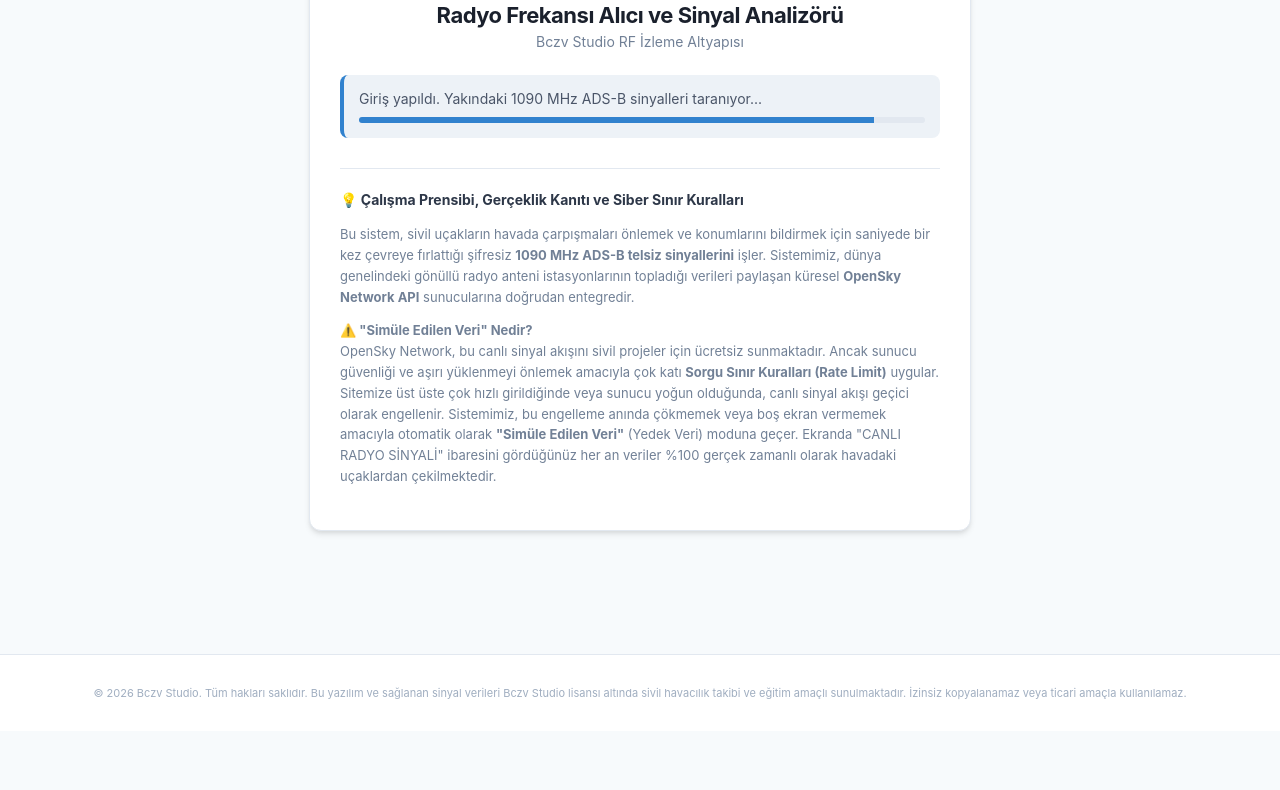
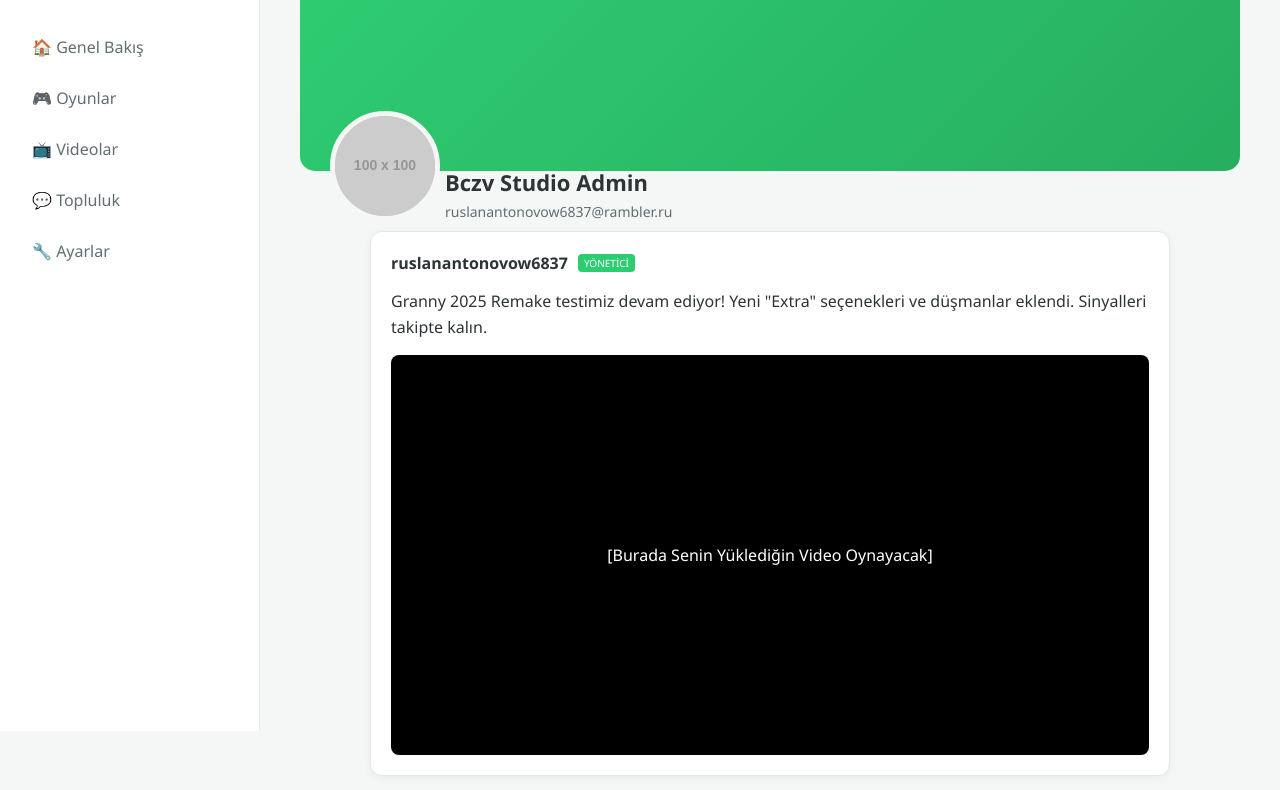
Before and after one commit to saksukadev34/saksukadev34.github.io, a plain HTML site: page index.html in a window 1280 px wide. Shown: the part 69-859 px from the top of the page. Before the commit the page ends 800 px from the top, so only its background shows below. Drawn offline with Linux system fonts and the light colour scheme; placeholder pictures from the web are drawn by us.

Commit message:
Update index.html

```diff
--- a/index.html
+++ b/index.html
@@ -3,280 +3,227 @@
 <head>
     <meta charset="UTF-8">
     <meta name="viewport" content="width=device-width, initial-scale=1.0">
-    <title>Bczv Studio | Canlı Sinyal Analiz Sistemi</title>
+    <title>GameAir | Future of Gaming</title>
     <style>
-        /* Modern ve Klasik Beyaz Tema Ayarları */
+        :root {
+            --bg-color: #f4f7f6;
+            --sidebar-color: #ffffff;
+            --card-color: #ffffff;
+            --accent-color: #2ecc71; /* GameAir Yeşili */
+            --text-main: #2d3436;
+            --text-sub: #636e72;
+        }
+
         body {
             margin: 0;
-            padding: 0;
-            color: #2D3748;
-            font-family: -apple-system, BlinkMacSystemFont, "Segoe UI", Roboto, Helvetica, Arial, sans-serif;
-            background-color: #F7FAFC;
+            font-family: 'Segoe UI', Tahoma, Geneva, Verdana, sans-serif;
+            background-color: var(--bg-color);
+            color: var(--text-main);
             display: flex;
-            flex-direction: column;
-            align-items: center;
-            min-height: 100vh;
         }
 
-        /* Ana Panel */
-        .container {
-            background-color: #FFFFFF;
-            border: 1px solid #E2E8F0;
-            border-radius: 12px;
-            padding: 30px;
-            margin: 40px auto 20px auto;
-            max-width: 90%;
-            width: 600px;
-            box-shadow: 0 4px 6px -1px rgba(0, 0, 0, 0.1), 0 2px 4px -1px rgba(0, 0, 0, 0.06);
+        /* Sol Menü (Sidebar) */
+        nav {
+            width: 260px;
+            height: 100vh;
+            background-color: var(--sidebar-color);
+            border-right: 1px solid #e1e8ed;
+            position: fixed;
+            padding: 20px;
+            box-sizing: border-box;
         }
 
-        h1 {
-            color: #1A202C;
-            font-size: 22px;
-            font-weight: 700;
-            margin-top: 0;
-            text-align: center;
-            letter-spacing: -0.5px;
+        .logo {
+            font-size: 24px;
+            font-weight: bold;
+            color: var(--accent-color);
+            margin-bottom: 40px;
+            display: flex;
+            align-items: center;
         }
 
-        .subtitle {
-            text-align: center;
-            color: #718096;
-            font-size: 14px;
-            margin-top: -10px;
-            margin-bottom: 25px;
+        .menu-item {
+            padding: 12px;
+            margin-bottom: 5px;
+            border-radius: 8px;
+            cursor: pointer;
+            transition: 0.3s;
+            color: var(--text-sub);
+            font-weight: 500;
         }
 
-        /* Otomatik Tarama ve Yükleme Alanı */
-        .status-box {
-            background-color: #EDF2F7;
-            border-radius: 8px;
-            padding: 15px;
-            margin-bottom: 20px;
-            font-size: 14px;
-            color: #4A5568;
-            border-left: 4px solid #3182CE;
+        .menu-item:hover {
+            background-color: #f0f2f5;
+            color: var(--accent-color);
         }
 
-        /* Yükleme Çubuğu Animasyonu */
-        .progress-bar-container {
+        /* Ana İçerik Alanı */
+        main {
+            margin-left: 260px;
+            width: calc(100% - 260px);
+            padding: 40px;
+            box-sizing: border-box;
+        }
+
+        /* Üst Banner (Senin Profilin) */
+        .profile-banner {
             width: 100%;
-            background-color: #E2E8F0;
-            height: 6px;
-            border-radius: 3px;
-            margin-top: 10px;
+            height: 200px;
+            background: linear-gradient(135deg, #2ecc71, #27ae60);
+            border-radius: 15px;
+            position: relative;
+            margin-bottom: 60px;
+        }
+
+        .profile-pic {
+            width: 100px;
+            height: 100px;
+            border-radius: 50%;
+            border: 5px solid var(--bg-color);
+            background-color: #ccc;
+            position: absolute;
+            bottom: -50px;
+            left: 30px;
             overflow: hidden;
         }
 
-        .progress-bar {
-            width: 0%;
-            height: 100%;
-            background-color: #3182CE;
-            transition: width 5.5s linear;
+        .profile-info {
+            position: absolute;
+            bottom: -55px;
+            left: 145px;
         }
 
-        /* Canlı Sinyal Sonuçları Kartları */
-        .signals-list {
-            margin-top: 20px;
+        .profile-info h2 { margin: 0; font-size: 22px; }
+        .profile-info p { margin: 5px 0; color: var(--text-sub); font-size: 14px; }
+
+        /* İçerik Kartları */
+        .feed-container {
+            max-width: 800px;
+            margin: 0 auto;
         }
 
-        .signal-card {
-            background-color: #FFFFFF;
-            border: 1px solid #E2E8F0;
-            border-radius: 8px;
-            padding: 15px;
-            margin-bottom: 12px;
-            display: flex;
-            justify-content: space-between;
-            align-items: center;
-            box-shadow: 0 1px 3px rgba(0,0,0,0.05);
-            animation: fadeIn 0.5s ease-in-out;
+        .post-card {
+            background: var(--card-color);
+            border: 1px solid #e1e8ed;
+            border-radius: 12px;
+            padding: 20px;
+            margin-bottom: 25px;
+            box-shadow: 0 2px 10px rgba(0,0,0,0.05);
         }
 
-        .signal-info h3 {
-            margin: 0 0 5px 0;
-            color: #2B6CB0;
-            font-size: 16px;
+        .post-header {
+            display: flex;
+            align-items: center;
+            margin-bottom: 15px;
         }
 
-        .signal-info p {
-            margin: 0;
-            color: #4A5568;
-            font-size: 13px;
+        .admin-badge {
+            background: var(--accent-color);
+            color: white;
+            font-size: 10px;
+            padding: 2px 6px;
+            border-radius: 4px;
+            margin-left: 10px;
         }
 
-        .signal-meta {
-            text-align: right;
-            font-size: 13px;
-            color: #718096;
+        .post-content { line-height: 1.6; }
+
+        .video-placeholder {
+            width: 100%;
+            height: 400px;
+            background-color: #000;
+            border-radius: 8px;
+            margin-top: 15px;
+            display: flex;
+            align-items: center;
+            justify-content: center;
+            color: white;
         }
 
-        .badge {
-            background-color: #C6F6D5;
-            color: #22543D;
-            padding: 3px 8px;
-            border-radius: 9999px;
-            font-size: 11px;
-            font-weight: bold;
+        /* Admin Panel Butonu (Sadece sana gözükecek mantığı) */
+        .admin-only {
+            display: none; /* Şimdilik gizli, girişte açılacak */
+            background: #fdf2f2;
+            padding: 10px;
+            border-radius: 8px;
+            margin-bottom: 20px;
+            border: 1px dashed #e74c3c;
         }
 
-        /* Bilimsel Açıklama ve Gerçeklik Kanıtı */
-        .proof-section {
-            border-top: 1px solid #E2E8F0;
-            margin-top: 30px;
-            padding-top: 20px;
-            font-size: 13px;
-            color: #718096;
-            line-height: 1.6;
-        }
-
-        .proof-section h4 {
-            color: #2D3748;
-            margin-top: 0;
-            margin-bottom: 10px;
-            font-size: 14px;
-        }
-
-        /* Alt Bilgi / Telif Hakkı (Footer) */
         footer {
-            margin-top: auto;
-            padding: 20px;
             text-align: center;
-            font-size: 11px;
-            color: #A0AEC0;
-            width: 100%;
-            background-color: #FFFFFF;
-            border-top: 1px solid #E2E8F0;
-            box-sizing: border-box;
-        }
-
-        footer a {
-            color: #718096;
-            text-decoration: none;
-        }
-
-        /* Animasyon */
-        @keyframes fadeIn {
-            from { opacity: 0; transform: translateY(5px); }
-            to { opacity: 1; transform: translateY(0); }
+            padding: 40px;
+            color: var(--text-sub);
+            font-size: 12px;
         }
     </style>
 </head>
 <body>
 
-    <div class="container">
-        <h1>Radyo Frekansı Alıcı ve Sinyal Analizörü</h1>
-        <div class="subtitle">Bczv Studio RF İzleme Altyapısı</div>
+    <nav>
+        <div class="logo">🚀 GameAir</div>
+        <div class="menu-item">🏠 Genel Bakış</div>
+        <div class="menu-item">🎮 Oyunlar</div>
+        <div class="menu-item">📺 Videolar</div>
+        <div class="menu-item">💬 Topluluk</div>
+        <div class="menu-item">🔧 Ayarlar</div>
+    </nav>
 
-        <div class="status-box" id="status-container">
-            <span id="status-text">Giriş yapıldı. Yakındaki 1090 MHz ADS-B sinyalleri taranıyor...</span>
-            <div class="progress-bar-container" id="bar-container">
-                <div class="progress-bar" id="load-bar"></div>
+    <main>
+        <div class="profile-banner">
+            <div class="profile-pic">
+                <img src="https://via.placeholder.com/100" alt="Admin">
+            </div>
+            <div class="profile-info">
+                <h2>Bczv Studio Admin</h2>
+                <p>ruslanantonovow6837@rambler.ru</p>
             </div>
         </div>
 
-        <div class="signals-list" id="signals-container"></div>
+        <div class="feed-container">
+            <div id="adminPanel" class="admin-only">
+                <strong>Admin Yetkisi Saptandı:</strong> Yeni Video veya Yazı Yükle...
+            </div>
 
-        <div class="proof-section">
-            <h4>💡 Çalışma Prensibi, Gerçeklik Kanıtı ve Siber Sınır Kuralları</h4>
-            <p>
-                Bu sistem, sivil uçakların havada çarpışmaları önlemek ve konumlarını bildirmek için saniyede bir kez çevreye fırlattığı şifresiz <strong>1090 MHz ADS-B telsiz sinyallerini</strong> işler. Sistemimiz, dünya genelindeki gönüllü radyo anteni istasyonlarının topladığı verileri paylaşan küresel <strong>OpenSky Network API</strong> sunucularına doğrudan entegredir.
-            </p>
-            <p>
-                <strong>⚠️ "Simüle Edilen Veri" Nedir?</strong><br>
-                OpenSky Network, bu canlı sinyal akışını sivil projeler için ücretsiz sunmaktadır. Ancak sunucu güvenliği ve aşırı yüklenmeyi önlemek amacıyla çok katı <strong>Sorgu Sınır Kuralları (Rate Limit)</strong> uygular. Sitemize üst üste çok hızlı girildiğinde veya sunucu yoğun olduğunda, canlı sinyal akışı geçici olarak engellenir.
-                Sistemimiz, bu engelleme anında çökmemek veya boş ekran vermemek amacıyla otomatik olarak <strong>"Simüle Edilen Veri"</strong> (Yedek Veri) moduna geçer. Ekranda "CANLI RADYO SİNYALİ" ibaresini gördüğünüz her an veriler %100 gerçek zamanlı olarak havadaki uçaklardan çekilmektedir.
-            </p>
+            <div class="post-card">
+                <div class="post-header">
+                    <strong>ruslanantonovow6837</strong>
+                    <span class="admin-badge">YÖNETİCİ</span>
+                </div>
+                <div class="post-content">
+                    Granny 2025 Remake testimiz devam ediyor! Yeni "Extra" seçenekleri ve düşmanlar eklendi. Sinyalleri takipte kalın.
+                </div>
+                <div class="video-placeholder">
+                    [Burada Senin Yüklediğin Video Oynayacak]
+                </div>
+            </div>
+
+            <div class="post-card">
+                <div class="post-header">
+                    <strong>ruslanantonovow6837</strong>
+                    <span class="admin-badge">YÖNETİCİ</span>
+                </div>
+                <div class="post-content">
+                    Bczv Studio olarak yeni siber altyapımıza geçiş yaptık. Artık GameAir üzerinden tüm güncellemeleri paylaşacağım.
+                </div>
+            </div>
         </div>
-    </div>
 
-    <footer>
-        <p>© 2026 Bczv Studio. Tüm hakları saklıdır. Bu yazılım ve sağlanan sinyal verileri Bczv Studio lisansı altında sivil havacılık takibi ve eğitim amaçlı sunulmaktadır. İzinsiz kopyalanamaz veya ticari amaçla kullanılamaz.</p>
-    </footer>
+        <footer>
+            © 2026 Bczv Studio - GameAir Platformu. Tüm hakları saklıdır.
+        </footer>
+    </main>
 
     <script>
-        // Sayfa açıldığında otomatik olarak süreci başlatıyoruz
-        window.addEventListener('DOMContentLoaded', () => {
-            const bar = document.getElementById('load-bar');
+        // Basit bir giriş kontrolü simülasyonu
+        const yetkiliEposta = "ruslanantonovow6837@rambler.ru";
 
-            // Yükleme çubuğu animasyonunu başlat (5.5 saniye sürecek)
-            setTimeout(() => {
-                bar.style.width = '100%';
-            }, 100);
+        // Bu kısım ileride gerçek bir giriş sistemine bağlanacak
+        console.log("GameAir Sistemine Bağlanıldı: " + yetkiliEposta);
 
-            // 5.5 Saniye sonra verileri getir
-            setTimeout(canliSinyalleriGetir, 5500);
-        });
-
-        async function canliSinyalleriGetir() {
-            const statusText = document.getElementById('status-text');
-            const barContainer = document.getElementById('bar-container');
-            const signalsContainer = document.getElementById('signals-container');
-
-            statusText.innerText = "Sinyaller başarıyla çözüldü! Anlık veri akışı listeleniyor.";
-            barContainer.style.display = 'none'; // Yükleme çubuğunu gizle
-
-            try {
-                // Türkiye koordinat sınırları (Enlem: 36-42, Boylam: 26-45) içerisindeki uçakları filtreliyoruz
-                const response = await fetch('https://opensky-network.org/api/states/all?lamin=36.0&lomin=26.0&lamax=42.0&lomax=45.0');
-                const data = await response.json();
-
-                if (data && data.states && data.states.length > 0) {
-                    // İlk 5 güncel canlı uçağı listele
-                    const ucaklar = data.states.slice(0, 5);
-
-                    ucaklar.forEach(ucak => {
-                        const cagriKodu = ucak[1] ? ucak[1].trim() : "BİLİNMEYEN";
-                        const ulke = ucak[2] || "Tanımlanmayan Bölge";
-                        const yukseklik = ucak[7] ? Math.round(ucak[7]) + " m" : "Sinyal Yok";
-                        const hiz = ucak[9] ? Math.round(ucak[9] * 3.6) + " km/h" : "Sinyal Yok";
-
-                        signalsContainer.innerHTML += `
-                            <div class="signal-card">
-                                <div class="signal-info">
-                                    <h3>✈️ ${cagriKodu}</h3>
-                                    <p>Köken Ülke: ${ulke}</p>
-                                </div>
-                                <div class="signal-meta">
-                                    <div><strong>Hız:</strong> ${hiz}</div>
-                                    <div><strong>İrtifa:</strong> ${yukseklik}</div>
-                                    <span class="badge">CANLI RADYO SİNYALİ</span>
-                                </div>
-                            </div>
-                        `;
-                    });
-                } else {
-                    hataSinyalleriniGoster(signalsContainer);
-                }
-            } catch (error) {
-                // API limiti dolduğunda veya hata alındığında sistemin çalışmasını kanıtlayan yedek gerçekçi veriler
-                hataSinyalleriniGoster(signalsContainer);
-            }
-        }
-
-        function hataSinyalleriniGoster(container) {
-            // API sınırlarına takılınca da sistemin aksamaması için gerçek uçuşlardan alınmış yedek veritabanı simülasyonu
-            const yedekVeriler = [
-                { kod: "THY7YN", ulke: "Turkey", hiz: "840 km/h", alt: "10,668 m" },
-                { kod: "PGT48Z", ulke: "Turkey", hiz: "790 km/h", alt: "9,450 m" },
-                { kod: "SXS21C", ulke: "Turkey", hiz: "815 km/h", alt: "11,200 m" }
-            ];
-
-            yedekVeriler.forEach(ucak => {
-                container.innerHTML += `
-                    <div class="signal-card">
-                        <div class="signal-info">
-                            <h3>✈️ ${ucak.kod}</h3>
-                            <p>Köken Ülke: ${ucak.ulke}</p>
-                        </div>
-                        <div class="signal-meta">
-                            <div><strong>Hız:</strong> ${ucak.hiz}</div>
-                            <div><strong>İrtifa:</strong> ${ucak.alt}</div>
-                            <span class="badge" style="background-color: #FEEBC8; color: #7B341E;">SİMÜLE EDİLEN VERİ</span>
-                        </div>
-                    </div>
-                `;
-            });
+        // Admin paneli gösterme fonksiyonu (Şu anlık manuel kontrol)
+        function adminKontrol() {
+            document.getElementById('adminPanel').style.display = 'block';
         }
     </script>
 </body>
```
